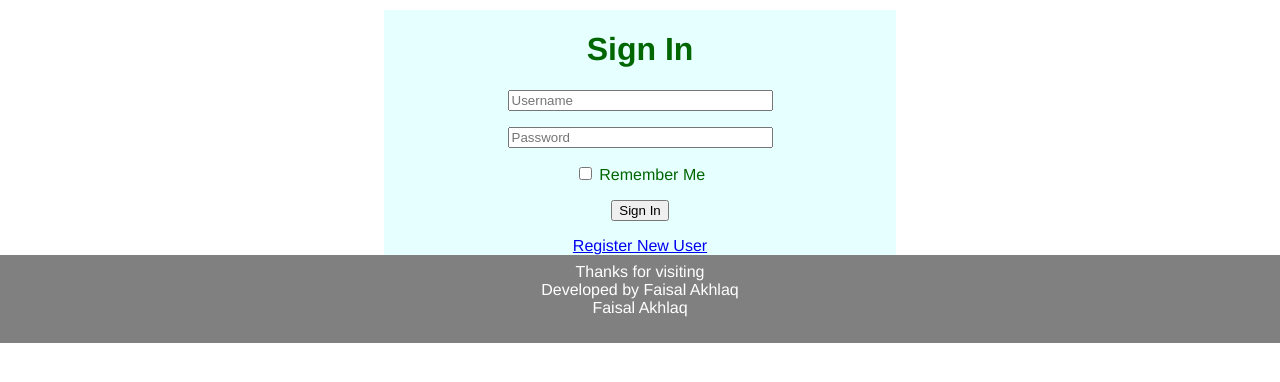
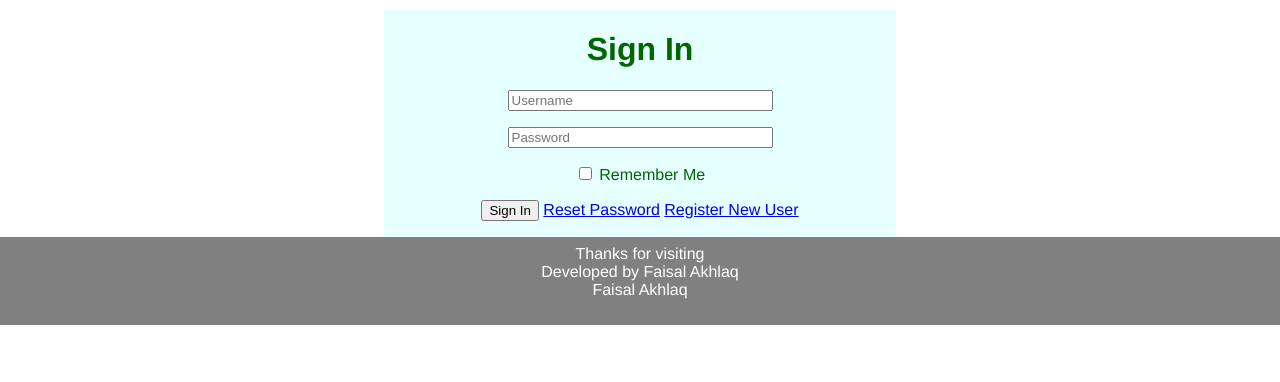
Before and after one commit to faisalakhlaq/flask_basic, a Flask app: page /login in a window 1280 px wide. Shown: the part 48-430 px from the top of the page. Run offline with Flask 2, Linux system fonts and the light colour scheme; some libraries are stand-ins or nearby versions.

Commit message:
Added user password reset via email link

```diff
--- a/flaskaap/__init__.py
+++ b/flaskaap/__init__.py
@@ -2,6 +2,7 @@ from flask import Flask
 from flask_sqlalchemy import SQLAlchemy
 from flask_bcrypt import Bcrypt
 from flask_login import LoginManager
+from flask_mail import Mail
 
 from flaskaap.instance.config import Config
 
@@ -12,5 +13,6 @@ bcrypt = Bcrypt(app)
 
 login_manager = LoginManager(app)
 login_manager.login_view = 'login'
+mail = Mail(app)
 
 from flaskaap import routes
--- a/flaskaap/forms.py
+++ b/flaskaap/forms.py
@@ -140,3 +140,23 @@ class HeightDataForm(FlaskForm):
     email = EmailField('Email', validators=[DataRequired('Please enter your email address'),
                                             Email('Please provide a valid email address')])
     submit = SubmitField('Send')
+
+
+class RequestPasswordResetForm(FlaskForm):
+    email = EmailField(validators=[DataRequired('Please enter your email address'),
+                                   Email('Please provide a valid email address'),
+                                   Length(min=3, max=150,
+                                          message='Length is 3-150 characters')])
+    submit = SubmitField('Submit')
+
+    def validate_email(self, email):
+        user = User.query.filter_by(email=email.data).first()
+        if user is None:
+            raise ValidationError('No account found with that email. Please register first.')
+
+
+class ResetPasswordForm(FlaskForm):
+    password = PasswordField('Password', validators=[DataRequired()])
+    confirm_password = PasswordField('Confirm Password',
+                                     validators=[DataRequired(), EqualTo('password')])
+    submit = SubmitField('Reset Password')
--- a/flaskaap/routes.py
+++ b/flaskaap/routes.py
@@ -5,14 +5,16 @@ from flask import render_template, redirect, request, url_for, flash
 from flask_login import (login_user, current_user,
                          logout_user, login_required)
 from functools import wraps
+from flask_mail import Message
 
-from flaskaap import db, app, bcrypt
+from flaskaap import db, app, bcrypt, mail
 from flaskaap.image_helper import save_user_image, delete_image, identical_images
 from flaskaap.models.height_data import Data
 from flaskaap.models.user import User
 from flaskaap.models.book import Book
-from flaskaap.forms import RegisterNewUserForm, LoginForm, \
-    HeightDataForm, UpdateAccountForm, BookStoreForm, BookStoreTable
+from flaskaap.forms import (RegisterNewUserForm, LoginForm, HeightDataForm,
+                            UpdateAccountForm, BookStoreForm, BookStoreTable,
+                            RequestPasswordResetForm, ResetPasswordForm)
 from flaskaap.email_sender import EmailSender
 from flaskaap.helpers.user_helper import UserHelper
 
@@ -32,9 +34,8 @@ def is_admin(f):
 @app.route('/register_new_user', methods=['GET', 'POST'])
 def register_new_user():
     if current_user.is_authenticated:
-        flash('You should be logged out in order to register')
+        flash('Please logout to register as a new user')
         return redirect(request.referrer)
-        # return redirect(url_for('home'))
     form = RegisterNewUserForm()
     if request.method == 'GET':
         return render_template('register.html', form=form)
@@ -63,7 +64,8 @@ def register_new_user():
 @app.route('/login', methods=['GET', 'POST'])
 def login():
     if current_user.is_authenticated:
-        return redirect(url_for('home'))
+        flash('You are already logged-in')
+        return redirect(request.referrer)
     form = LoginForm()
     if request.method == 'GET':
         return render_template('login.html', form=form)
@@ -307,3 +309,46 @@ def contact():
 @app.route('/projects')
 def projects():
     return render_template("projects.html")
+
+
+def send_password_reset_email(user):
+    token = user.get_reset_token()
+    msg = Message('Password Reset Request',
+                  sender="ItsPythonTester@gmail.com",
+                  recipients=[user.email])
+    msg.body = f'''To reset your password please visit following link:
+{url_for('reset_password', token=token, _external=True)}
+If you did not make this request then please discard this email.'''
+    mail.send(msg)
+
+
+@app.route('/request_password_reset', methods=['GET', 'POST'])
+def request_password_reset():
+    if current_user.is_authenticated:
+        flash("Please logout and then try to reset the password")
+        return redirect(request.referrer)
+    form = RequestPasswordResetForm()
+    if form.validate_on_submit():
+        user = User.query.filter_by(email=form.email.data).first()
+        send_password_reset_email(user=user)
+        return redirect(url_for('login'))
+    return render_template("reset_password_request.html", form=form)
+
+
+@app.route('/reset_password<token>', methods=['GET', 'POST'])
+def reset_password(token):
+    if current_user.is_authenticated:
+        flash("Please logout and then try to reset the password")
+        return redirect(request.referrer)
+    user = User.verify_reset_token(token=token)
+    if not user:
+        flash("Sorry your token is invalid or expired!")
+        return redirect(url_for('reset_password'))
+    form = ResetPasswordForm()
+    if form.validate_on_submit():
+        hashed_password = bcrypt.generate_password_hash(form.password.data).decode('utf-8')
+        user.password = hashed_password
+        db.session.commit()
+        flash('Your password has been updated! You are now able to log in', 'success')
+        return redirect(url_for('login'))
+    return render_template("reset_password.html", form=form)
--- a/flaskaap/templates/login.html
+++ b/flaskaap/templates/login.html
@@ -21,7 +21,10 @@
             {% endfor %}
         </p>
         <p>{{ form.remember_me() }} {{ form.remember_me.label }}</p>
-        <p>{{ form.submit() }}</p>
+        <p>
+            {{ form.submit() }}
+            <a href="{{url_for('request_password_reset')}}">Reset Password</a>
+        <a>
     </form>
     <a href="{{url_for('register_new_user')}}">Register New User</a>
 </div>
```
Also changed, not shown: flaskaap/config.py (+7 -0 lines), flaskaap/models/user.py (+14 -1 lines), flaskaap/templates/reset_password.html (added, +26 -0 lines), flaskaap/templates/reset_password_request.html (added, +23 -0 lines).
